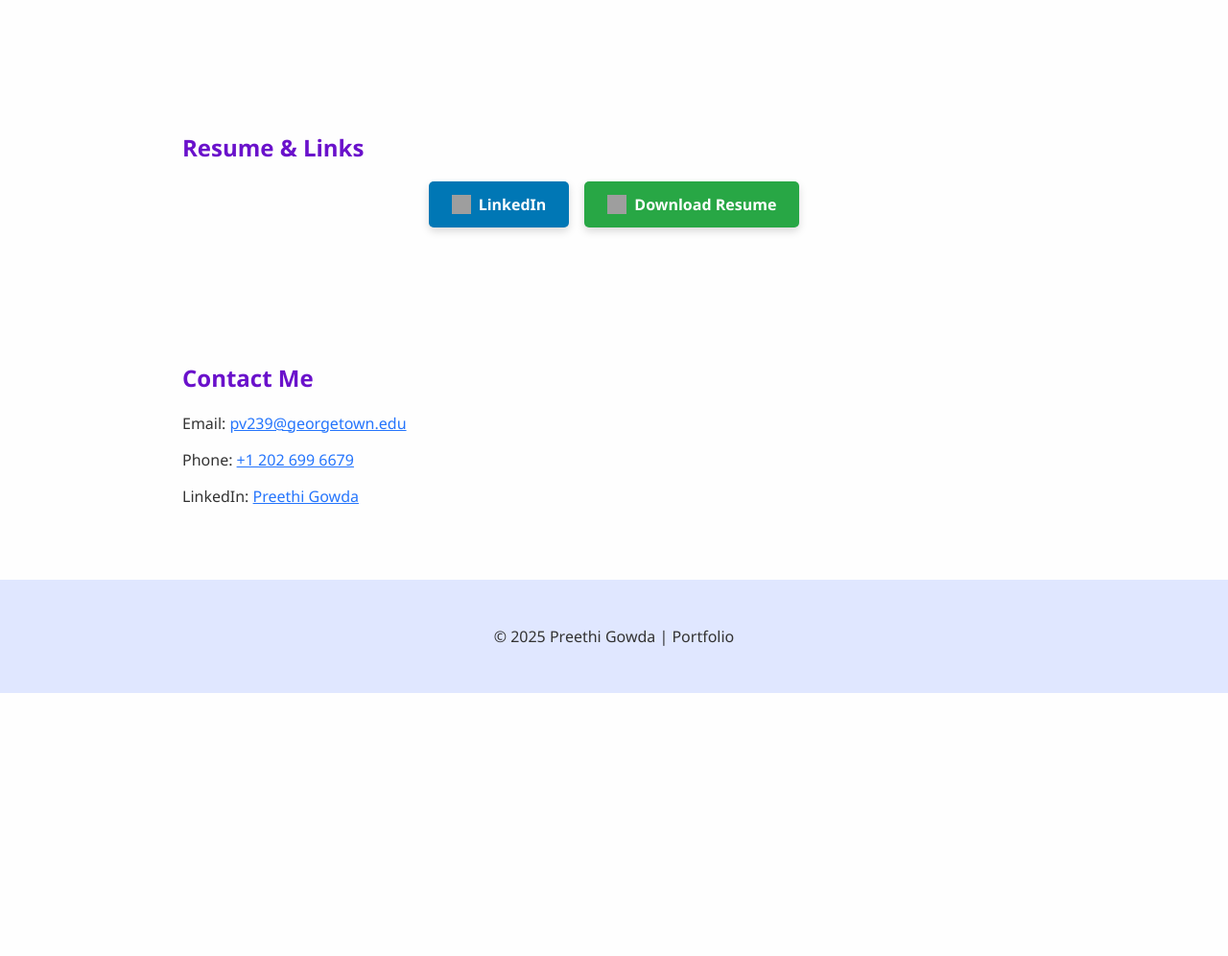
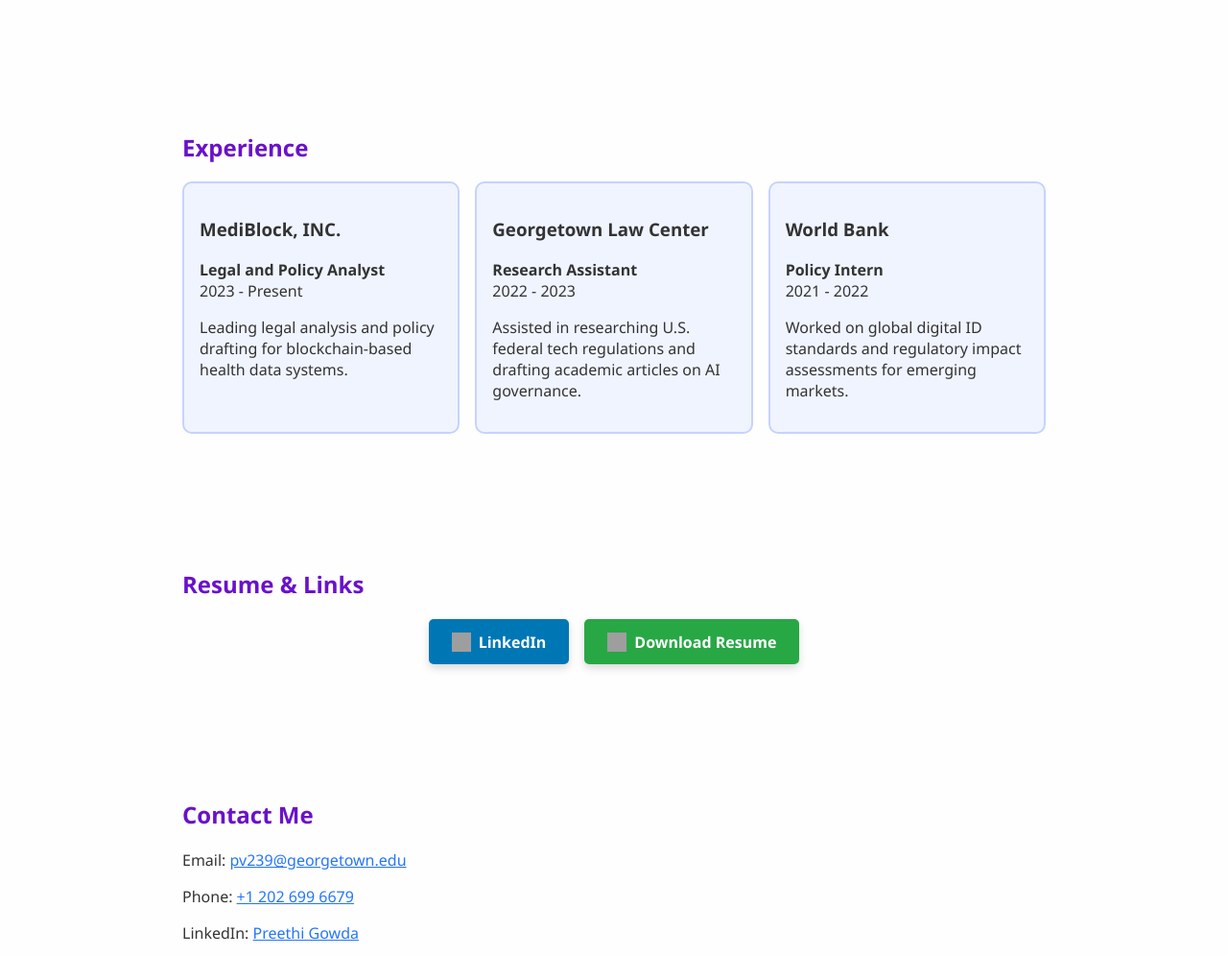
Before and after one commit to pvgowda/pvgowda.github.io, a plain HTML site: page index.html in a window 1280 px wide. Shown: the part 1317-2313 px from the top of the page at 96% size. Before the commit the page ends 2039 px from the top, so only its background shows below. Drawn offline with Linux system fonts and the light colour scheme; grey boxes are pictures that could not be loaded.

Commit message:
Update index.html

```diff
--- a/index.html
+++ b/index.html
@@ -81,13 +81,13 @@
       box-shadow: 0 5px 15px rgba(0, 0, 0, 0.1);
     }
 
-    .project-grid {
+    .project-grid, .experience-grid {
       display: grid;
       gap: 1rem;
       grid-template-columns: repeat(auto-fit, minmax(250px, 1fr));
     }
 
-    .project-card {
+    .project-card, .experience-card {
       padding: 1rem;
       background: #f0f4ff;
       border: 2px solid #c7d2fe;
@@ -95,7 +95,7 @@
       transition: transform 0.3s, box-shadow 0.3s;
     }
 
-    .project-card:hover {
+    .project-card:hover, .experience-card:hover {
       transform: translateY(-5px);
       box-shadow: 0 5px 15px rgba(106, 17, 203, 0.2);
     }
@@ -165,6 +165,7 @@
     <a href="#home">Home</a>
     <a href="#about">About</a>
     <a href="#projects">Projects</a>
+    <a href="#experience">Experience</a>
     <a href="#resume">Resume</a>
     <a href="#contact">Contact</a>
   </nav>
@@ -180,13 +181,11 @@
       <p>
         I'm Preethi Gowda, a Legal and Policy Analyst with a passion for
         technology, data privacy, and public policy. I thrive at the
-intersection
-        of innovation and regulation, and enjoy crafting policy frameworks that
+        intersection of innovation and regulation, and enjoy crafting policy frameworks that
         support ethical tech adoption.
       </p>
       <div class="about-photo">
-        <img src="https://source.unsplash.com/800x500/?photographer"
-alt="Photography of Preethi">
+        <img src="https://source.unsplash.com/800x500/?photographer" alt="Photography of Preethi">
       </div>
     </div>
   </section>
@@ -196,8 +195,7 @@
     <div class="project-grid">
       <div class="project-card">
         <h3>Data Privacy Policy Framework</h3>
-        <p>Developed a compliance model for decentralized health data
-systems.</p>
+        <p>Developed a compliance model for decentralized health data systems.</p>
       </div>
       <div class="project-card">
         <h3>Legal Analysis for AI Ethics</h3>
@@ -205,8 +203,28 @@
       </div>
       <div class="project-card">
         <h3>HealthTech Legislation Review</h3>
-        <p>Advised on telemedicine and digital health laws across
-jurisdictions.</p>
+        <p>Advised on telemedicine and digital health laws across jurisdictions.</p>
+      </div>
+    </div>
+  </section>
+
+  <section id="experience">
+    <h2>Experience</h2>
+    <div class="experience-grid">
+      <div class="experience-card">
+        <h3>MediBlock, INC.</h3>
+        <p><strong>Legal and Policy Analyst</strong><br>2023 - Present</p>
+        <p>Leading legal analysis and policy drafting for blockchain-based health data systems.</p>
+      </div>
+      <div class="experience-card">
+        <h3>Georgetown Law Center</h3>
+        <p><strong>Research Assistant</strong><br>2022 - 2023</p>
+        <p>Assisted in researching U.S. federal tech regulations and drafting academic articles on AI governance.</p>
+      </div>
+      <div class="experience-card">
+        <h3>World Bank</h3>
+        <p><strong>Policy Intern</strong><br>2021 - 2022</p>
+        <p>Worked on global digital ID standards and regulatory impact assessments for emerging markets.</p>
       </div>
     </div>
   </section>
@@ -214,14 +232,11 @@
   <section id="resume">
     <h2>Resume & Links</h2>
     <div class="button-group">
-      <a class="button-link linkedin"
-href="https://www.linkedin.com/in/preethi-gowda" target="_blank">
-        <img src="https://cdn-icons-png.flaticon.com/512/174/174857.png"
-alt="LinkedIn Logo">LinkedIn
+      <a class="button-link linkedin" href="https://www.linkedin.com/in/preethi-gowda" target="_blank">
+        <img src="https://cdn-icons-png.flaticon.com/512/174/174857.png" alt="LinkedIn Logo">LinkedIn
       </a>
       <a class="button-link resume" href="#" download>
-        <img src="https://cdn-icons-png.flaticon.com/512/2991/2991108.png"
-alt="Download Icon">Download Resume
+        <img src="https://cdn-icons-png.flaticon.com/512/2991/2991108.png" alt="Download Icon">Download Resume
       </a>
     </div>
   </section>
@@ -230,8 +245,7 @@
     <h2>Contact Me</h2>
     <p>Email: <a href="mailto:pv239@georgetown.edu">pv239@georgetown.edu</a></p>
     <p>Phone: <a href="tel:+12026996679">+1 202 699 6679</a></p>
-    <p>LinkedIn: <a href="https://www.linkedin.com/in/preethi-gowda"
-target="_blank">Preethi Gowda</a></p>
+    <p>LinkedIn: <a href="https://www.linkedin.com/in/preethi-gowda" target="_blank">Preethi Gowda</a></p>
   </section>
 
   <footer>
```
